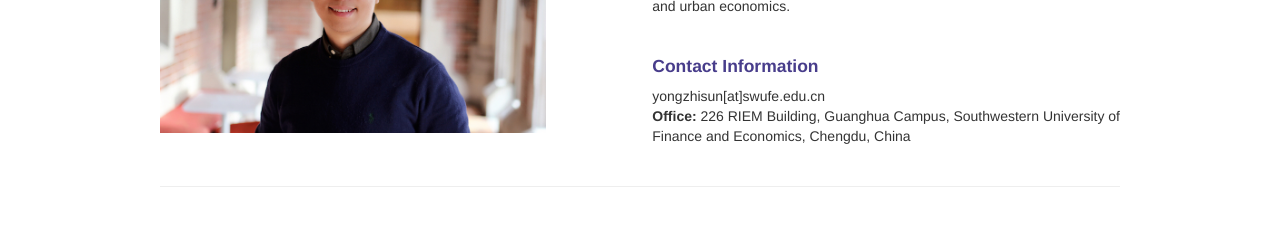
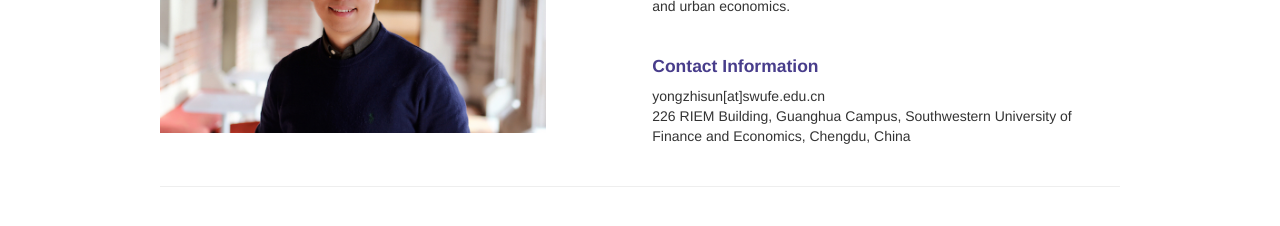
Before and after one commit to WEYoungkid/nzhao925.github.io, a Jekyll site: the page built from index.md, in a window 1280 px wide. Shown: the part 226-452 px from the top of the page. Built offline with Jekyll 4.4.1, drawn with Linux system fonts in a browser that asks for light colours.

Commit message:
Update index.md

```diff
--- a/index.md
+++ b/index.md
@@ -17,6 +17,6 @@ description: Associate Professor of Economics at Research Institute of Economics
            <div id="hide_email">
            <b>Email:</b> yongzhisun[at]swufe.edu.cn<br/>
            </div>
-           <p><b>Office:</b> 226 RIEM Building, Guanghua Campus, Southwestern University of Finance and Economics, Chengdu, China<br/></p>
+           <p>226 RIEM Building, Guanghua Campus, Southwestern University of Finance and Economics, Chengdu, China<br/></p>
         </div>
 </div>
```
